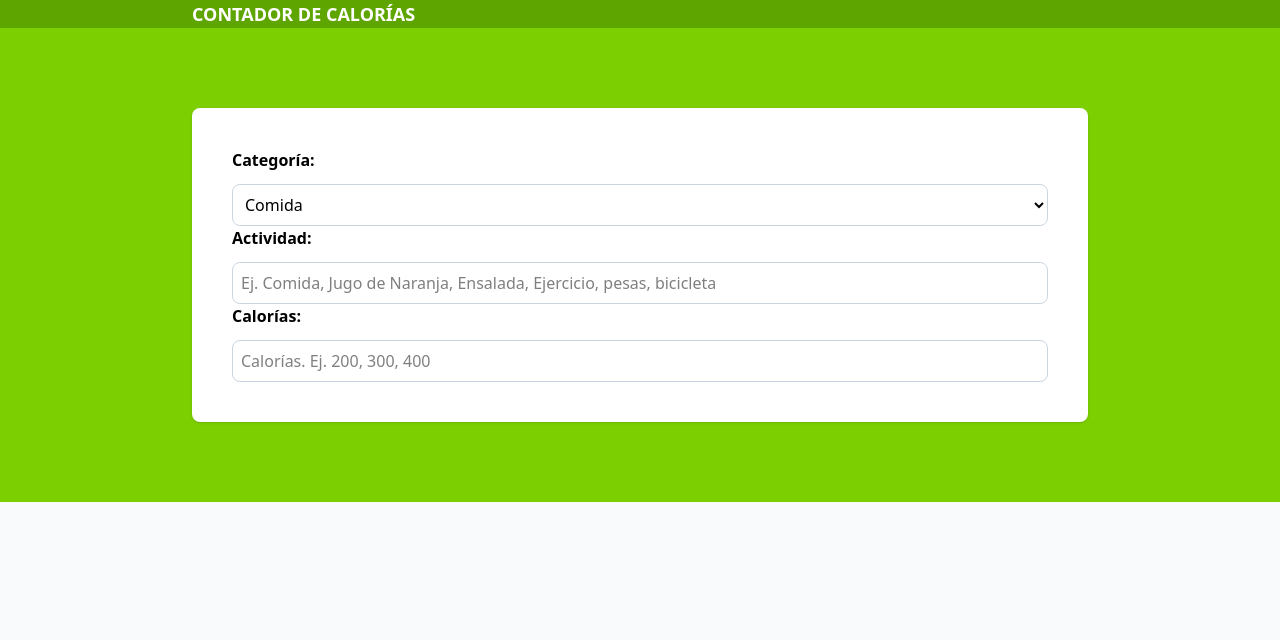
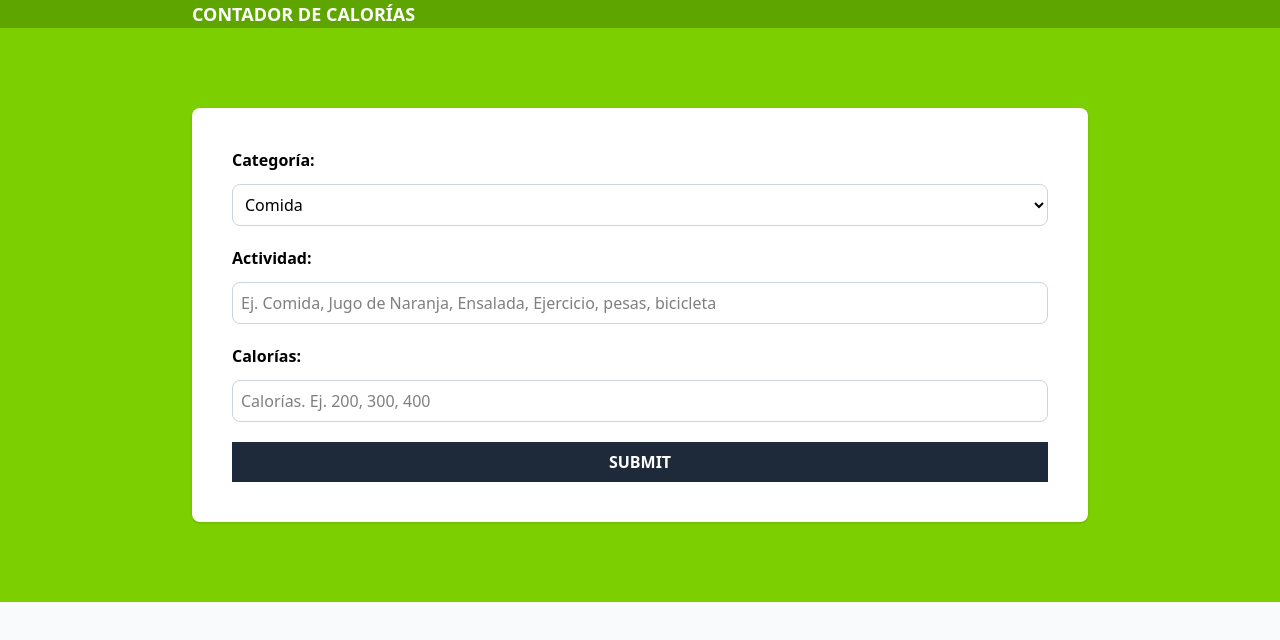
Before and after one commit to juancmdev/calories-tracker-react, a React (Vite) app: page / in a window 1280 px wide. Shown: the top 640 px of the page. Built offline with nearby package versions, Linux system fonts and the light colour scheme.

Commit message:
Update Form.tsx

```diff
--- a/src/components/Form.tsx
+++ b/src/components/Form.tsx
@@ -2,7 +2,7 @@ import { categories } from "../data/categories";
 
 export default function Form() {
   return (
-    <form className="space-y5 bg-white shadow p-10 rounded-lg">
+    <form className="space-y-5 bg-white shadow p-10 rounded-lg">
       <div className="grid grid-cols-1 gap-3">
         <label htmlFor="category" className="font-bold">
           Categoría:
@@ -41,6 +41,10 @@ export default function Form() {
           placeholder="Calorías. Ej. 200, 300, 400"
         />
       </div>
+      <input
+        type="submit"
+        className="bg bg-gray-800 hover:bg-gray-900 w-full p-2 font-bold uppercase text-white cursor-pointer"
+      />
     </form>
   );
 }
```
